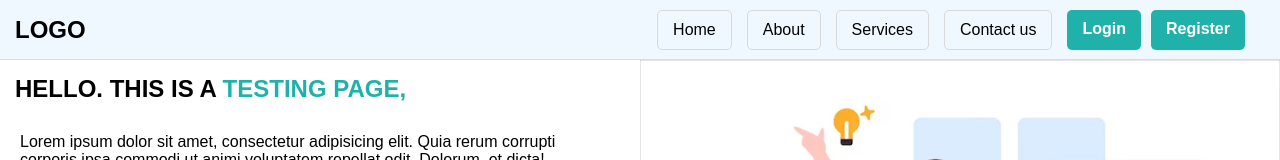
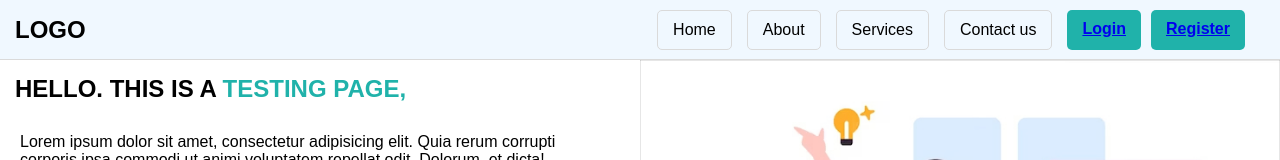
Before and after one commit to adarsh-kr-chauhan/Develop-Practice, a plain HTML site: page index.html in a window 1280 px wide. Shown: the top 160 px of the page. Drawn offline with Linux system fonts and the light colour scheme.

Commit message:
index.html

```diff
--- a/index.html
+++ b/index.html
@@ -22,8 +22,8 @@
             <a href="#" class="anchor">About</a>
             <a href="#" class="anchor">Services</a>
             <a href="#" class="anchor">Contact us</a>
-            <div class="btn">Login</div>
-            <div class="btn">Register</div>
+            <div class="btn"><a class="logina" href="login.html">Login</a></div>
+            <div class="btn"><a class="logina" href="signup.html">Register</a></div>
         </div>
     </div>
 
```
